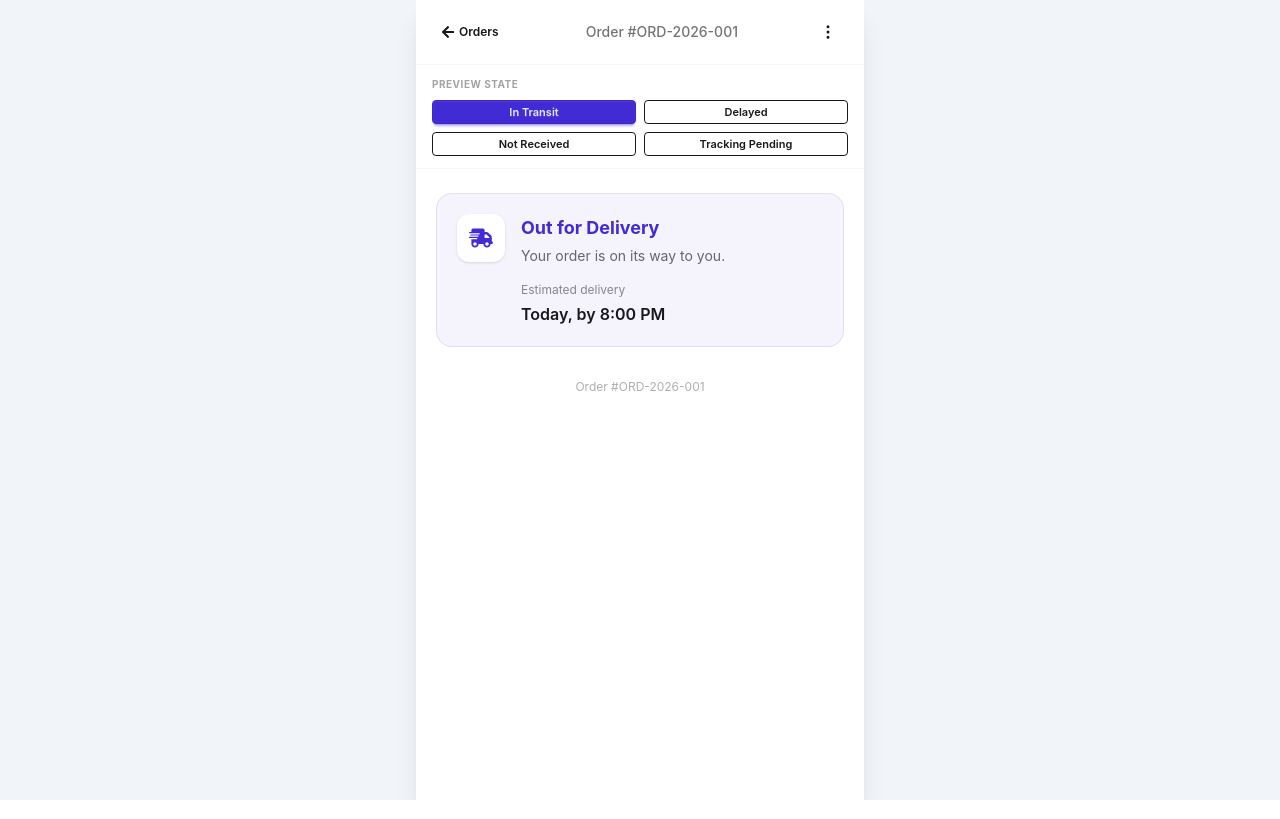
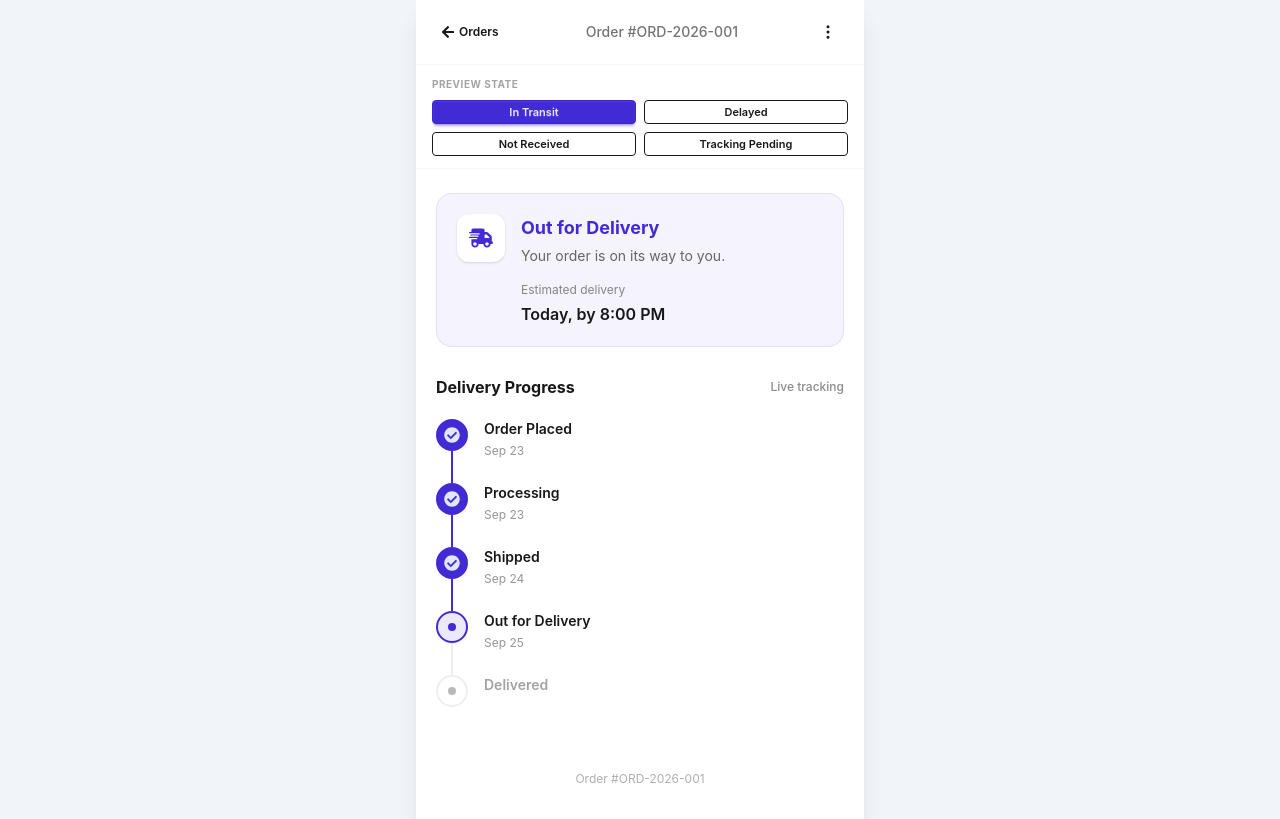
Before and after one commit to sabnira/Order-Tracking-Screen, a React (Vite) app: page / in a window 1280 px wide. Built offline with nearby package versions, Linux system fonts and the light colour scheme.

Commit message:
OrderTimeline

```diff
--- a/src/components/OrderSummary.jsx
+++ /dev/null
@@ -1,11 +0,0 @@
-import React from 'react';
-
-const OrderSummary = () => {
-    return (
-        <div>
-
-        </div>
-    );
-};
-
-export default OrderSummary;
--- /dev/null
+++ b/src/components/OrderTimeline.jsx
@@ -0,0 +1,142 @@
+
+import { FaCheckCircle } from "react-icons/fa";
+
+const OrderTimeline = ({ status }) => {
+    const steps = [
+        {
+            key: "placed",
+            label: "Order Placed",
+            date: "Sep 23",
+        },
+        {
+            key: "processing",
+            label: "Processing",
+            date: "Sep 23",
+        },
+        {
+            key: "shipped",
+            label: "Shipped",
+            date: "Sep 24",
+        },
+        {
+            key: "out-for-delivery",
+            label: "Out for Delivery",
+            date: "Sep 25",
+        },
+        {
+            key: "delivered",
+            label: "Delivered",
+            date: "",
+        },
+    ];
+
+    const getCurrentStep = () => {
+        if (status === "tracking-unavailable") return 1;
+        if (status === "in-transit") return 4;
+        if (status === "delayed") return 3;
+        if (status === "delivered-not-received") return 5;
+
+        return 1;
+    };
+
+    const currentStep = getCurrentStep();
+
+    return (
+        <section>
+            <div className="mb-5 flex items-center justify-between">
+                <h2 className="text-base font-bold">Delivery Progress</h2>
+
+                <span className="text-xs font-medium text-base-content/50">
+                    {status === "tracking-unavailable"
+                        ? "Tracking pending"
+                        : "Live tracking"}
+                </span>
+            </div>
+
+            <div>
+                {steps.map((step, index) => {
+                    const stepNumber = index + 1;
+                    const completed = stepNumber < currentStep;
+                    const current = stepNumber === currentStep;
+
+                    const isDelayed =
+                        status === "delayed" && step.key === "out-for-delivery";
+
+                    const isProblem =
+                        status === "delivered-not-received" &&
+                        step.key === "delivered";
+
+                    return (
+                        <div key={step.key} className="flex min-h-16">
+                            <div className="mr-4 flex flex-col items-center">
+                                <div
+                                    className={`flex h-8 w-8 shrink-0 items-center justify-center rounded-full border-2 ${completed
+                                            ? "border-primary bg-primary text-primary-content"
+                                            : isDelayed
+                                                ? "border-warning bg-warning/10 text-warning"
+                                                : isProblem
+                                                    ? "border-error bg-error/10 text-error"
+                                                    : current
+                                                        ? "border-primary bg-primary/10 text-primary"
+                                                        : "border-base-300 bg-base-100 text-base-content/30"
+                                        }`}
+                                >
+                                    {completed ? (
+                                        <FaCheckCircle />
+                                    ) : (
+                                        <span className="h-2 w-2 rounded-full bg-current" />
+                                    )}
+                                </div>
+
+                                {index !== steps.length - 1 && (
+                                    <div
+                                        className={`w-0.5 flex-1 ${completed ? "bg-primary" : "bg-base-300"
+                                            }`}
+                                    />
+                                )}
+                            </div>
+
+                            <div className="pb-5">
+                                <p
+                                    className={`text-sm font-semibold ${current || completed
+                                            ? "text-base-content"
+                                            : "text-base-content/40"
+                                        }`}
+                                >
+                                    {isDelayed ? "Delivery Delayed" : step.label}
+                                </p>
+
+                                {step.date && (
+                                    <p className="mt-1 text-xs text-base-content/45">
+                                        {step.date}
+                                    </p>
+                                )}
+
+                                {isDelayed && (
+                                    <p className="mt-1 text-xs text-warning">
+                                        We're working to get your order to you.
+                                    </p>
+                                )}
+
+                                {isProblem && (
+                                    <p className="mt-1 text-xs text-error">
+                                        Delivery reported, but package not received.
+                                    </p>
+                                )}
+
+                                {status === "tracking-unavailable" &&
+                                    step.key === "processing" && (
+                                        <p className="mt-1 text-xs text-base-content/50">
+                                            Tracking will appear once your order ships.
+                                        </p>
+                                    )}
+                            </div>
+                        </div>
+                    );
+                })}
+            </div>
+        </section>
+    );
+};
+
+export default OrderTimeline;
--- a/src/pages/OrderTracking.jsx
+++ b/src/pages/OrderTracking.jsx
@@ -1,7 +1,7 @@
 import { useState } from "react";
 import OrderHeader from "../components/OrderHeader";
 import StatusBanner from "../components/StatusBanner";
-// import OrderTimeline from "../components/OrderTimeline";
+import OrderTimeline from "../components/OrderTimeline";
 // import OrderSummary from "../components/OrderSummary";
 // import SupportCard from "../components/SupportCard";
 import { orders } from "../data/orders";
@@ -69,9 +69,9 @@ const OrderTracking = () => {
                 <main className="space-y-7 px-5 py-6">
                     <StatusBanner order={order} />
 
-                    {/* <OrderTimeline status={order.status} />
+                    <OrderTimeline status={order.status} />
 
-                    <OrderSummary product={order.product} />
+                    {/* <OrderSummary product={order.product} />
 
                     <SupportCard status={order.status} /> */}
                 </main>
```
